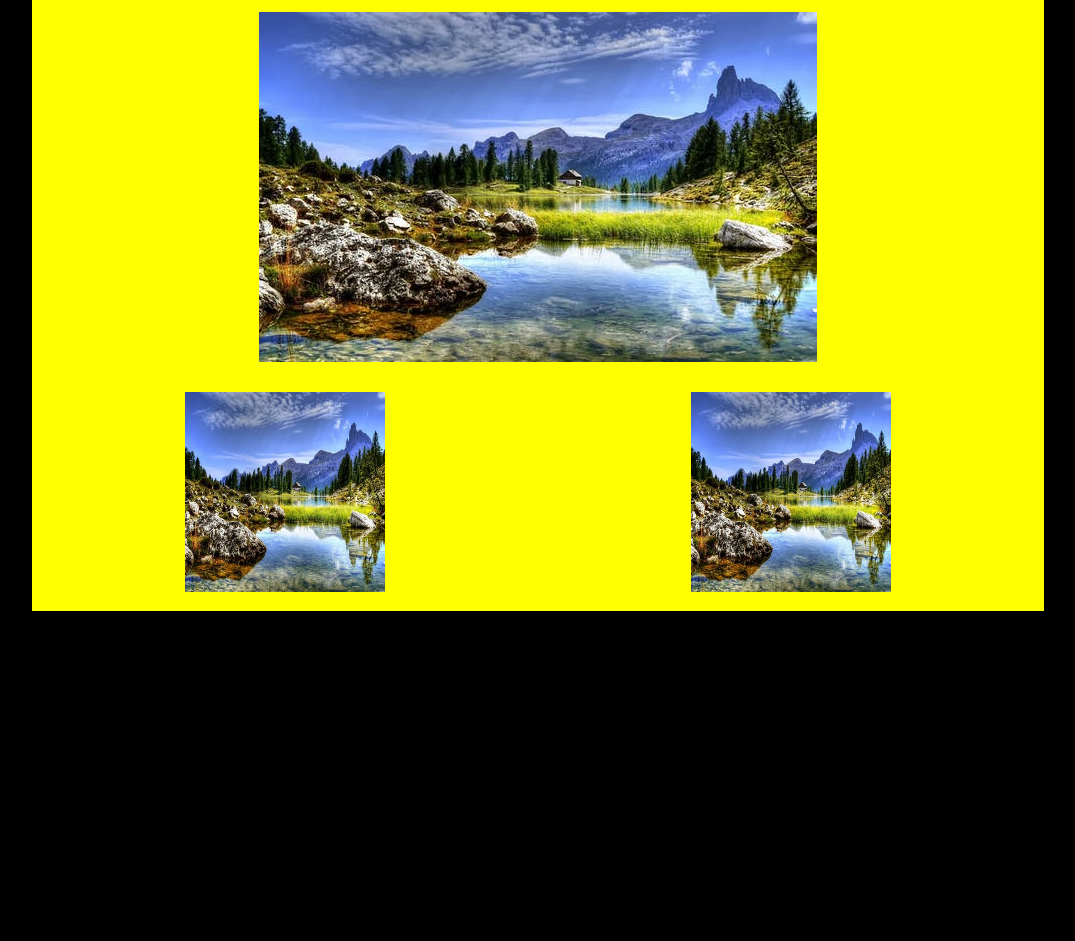
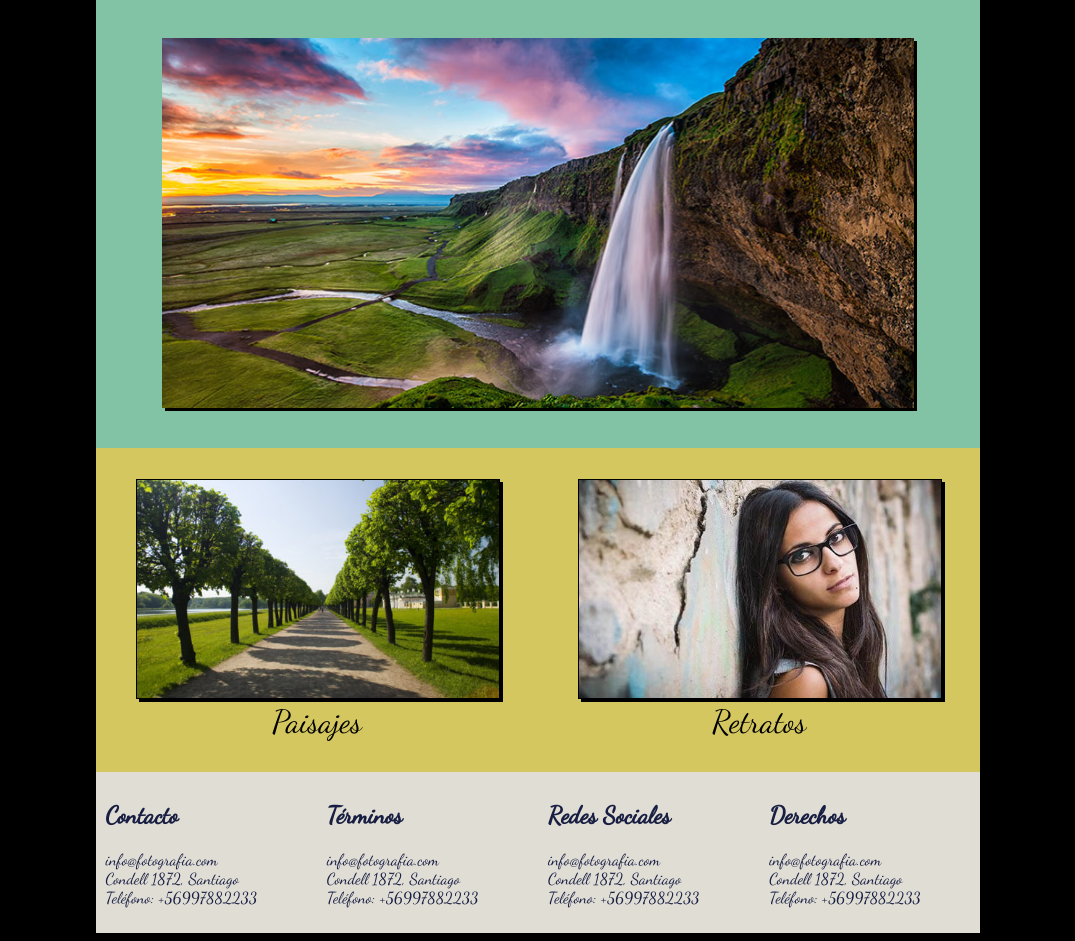
Before and after one commit to eliecerj/css-y-dise-o-web-responsive, a plain HTML site: page index.html in a window 1280 px wide. Shown: the part 111-1052 px from the top of the page, without its empty margins (102-1177 px from the left). Before the commit the page ends 800 px from the top, so only its background shows below. Drawn offline with Linux system fonts and the light colour scheme.

Commit message:
se agregan estilos a imagenes

```diff
--- a/css/estilos.css
+++ b/css/estilos.css
@@ -8,7 +8,7 @@ body{
 }
 #container-header{
   margin: 0 auto;
-  width: 80%;
+  width: 70%;
   height: 100px;
   background-color: #5b7989;
   padding:0;
@@ -38,6 +38,12 @@ body{
   font-size: 1.5em;
 
 }
+#navBar ul li a {
+  color: #fff;
+}
+/* #navBar ul li a:visited {
+  text-decoration: none;
+} */
 #siteName h1{
   color: #fff;
   text-shadow: 2px 2px #02010a;
@@ -45,9 +51,9 @@ body{
 }
 #container-content {
   margin: 0 auto !important;
-  width: 80%;
+  width: 70%;
   height: auto: ;
-  background-color: yellow;
+  //background-color: yellow;
 }
 #content {
   display: flex;
@@ -63,10 +69,17 @@ div [class*="bloque"]{
   order: 1;
   display:flex;
   flex: 1 100% !important;
-  margin-top: 15px;
-  margin-bottom: 15px;
+  padding-top: 20px;
+  padding-bottom: 20px;
   justify-content: center;
   align-items: center;
+  background-color: #82c3a6;
+
+}
+.bloque1 img {
+  width: 85%;
+  height: 90%;
+  box-shadow: 3px 3px #000;
 
 }
 .bloque2 {
@@ -74,23 +87,87 @@ div [class*="bloque"]{
   order: 2;
   align-self: center;
   display:flex;
-  margin-top: 15px;
-  margin-bottom: 15px;
+  padding-top: 15px;
+  padding-bottom: 15px;
+  background-color:  #d5c75f;
 
 
+}
+.bloque2 img, .bloque3 img {
+  width: 100%;
+  height;70%;
+  text-align: center;
+  border:1px solid #000;
+  box-shadow: 3px 3px #000;
 }
 .bloque3 {
   color: #333;
   order: 3;
   align-self: center;
   display:flex;
-  margin-top: 15px;
-  margin-bottom: 15px;
+  padding-top: 15px;
+  padding-bottom: 15px;
+  background-color:  #d5c75f;
+}
+#secondImage{
+  transition-property: transform;
+  transition-duration: 1.5s;
+}
+#secondImage:hover {
+  -ms-transform: rotate(15deg); /* IE 9 */
+	-webkit-transform: rotate(15deg); /* Chrome, Safari, Opera */
+	transform: rotate(15deg);
+}
 
-
+#thirdImage{
+  transition-property: transform;
+  transition-duration: 1.5s;
+}
+#thirdImage:hover {
+  -ms-translate: rotate(15deg); /* IE 9 */
+	-webkit-translate: rotate(15deg); /* Chrome, Safari, Opera */
+	transform: translate(10px,-10px);
 }
 
 figure {
   display: inline;
-  margin:auto;
+  padding: 0 auto;
 }
+
+figcaption{
+  text-align: center;
+  font-size: 2em;
+}
+
+figcaption > a {
+
+  text-decoration: none;
+  color: #000;
+}
+
+.items {
+	display: flex;
+	flex-wrap: wrap;
+
+}
+.items .item {
+	flex: 1 0 25%;
+  box-sizing: border-box;
+  background: #e0ddd5;
+  color: #171e42;
+  padding: 10px;
+  text-align:left;
+
+}
+footer {
+  width: 70%;
+  margin: 0 auto;
+  border-radius: 0 0 10px 10px;
+  -webkit-border-radius: 0 0 10px 10px;
+  -moz-border-radius: 0 0 10px 10px;
+}
+
+.noDots {
+  list-style-type: none;
+  padding-left: 0;
+}
--- a/index.html
+++ b/index.html
@@ -3,11 +3,9 @@
   <head>
     <title>Comenzando con la Fotografía</title>
     <link href="https://fonts.googleapis.com/css?family=Dancing+Script" rel="stylesheet">
-
     <link rel="stylesheet" href="css/estilos.css">
   	<meta name="viewport" content="width=device-width, initial-scale=1.0">
     <meta charset="utf-8">
-
   </head>
   <body>
     <header>
@@ -15,12 +13,11 @@
         <div id="siteName">
           <h1>Comenzando con la Fotografía</h1>
         </div>
-
         <nav id="navBar">
           <ul>
-            <li>Inicio</li>
-            <li>Paisajes</li>
-            <li>Retratos</li>
+            <li><a href="index.html">Inicio</a></li>
+            <li><a href="paisajes.html">Paisajes</a></li>
+            <li><a href="retratos.html">Retratos</a></li>
           </ul>
         </nav>
       </div>
@@ -28,19 +25,57 @@
     <div id="container-content">
       <section id="content">
         <div class="bloque1">
-            <img src="img/landscape1.jpeg" alt="" style="margin:auto;">
+            <img src="img/landscape1.jpg" alt="" >
         </div>
         <div class="bloque2">
           <figure>
-            <img src="img/landscape1.jpeg" width="200" height="200">
+            <img src="img/landscape2.jpg" id="secondImage">
+            <figcaption><a href="paisajes.html">Paisajes</a></figcaption>
           </figure>
         </div>
         <div class="bloque3">
           <figure>
-            <img  src="img/landscape1.jpeg" width="200" height="200" alt="">
+            <img  src="img/portait1.jpg"  alt="" id="thirdImage">
+            <figcaption><a href="retratos.html">Retratos</a></figcaption>
           </figure>
         </div>
       </section>
     </div>
+    <footer>
+      <div class="items">
+        <div class="item">
+          <h2>Contacto</h2>
+          <ul class="noDots">
+            <li>info@fotografia.com</li>
+            <li>Condell 1872, Santiago</li>
+            <li>Teléfono: +56997882233</li>
+          </ul>
+        </div>
+        <div class="item">
+          <h2>Términos</h2>
+          <ul class="noDots">
+            <li>info@fotografia.com</li>
+            <li>Condell 1872, Santiago</li>
+            <li>Teléfono: +56997882233</li>
+          </ul>
+        </div>
+        <div class="item">
+          <h2>Redes Sociales</h2>
+          <ul class="noDots">
+            <li>info@fotografia.com</li>
+            <li>Condell 1872, Santiago</li>
+            <li>Teléfono: +56997882233</li>
+          </ul>
+        </div>
+        <div class="item">
+          <h2>Derechos</h2>
+          <ul class="noDots">
+            <li>info@fotografia.com</li>
+            <li>Condell 1872, Santiago</li>
+            <li>Teléfono: +56997882233</li>
+          </ul>
+        </div>
+      </div>
+    </footer>
   </body>
 </html>
```
Also changed, not shown: retratos.html (+47 -1 lines), img/landscape1.jpg (added), img/landscape2.jpg (added), img/portait1.jpg (added).
